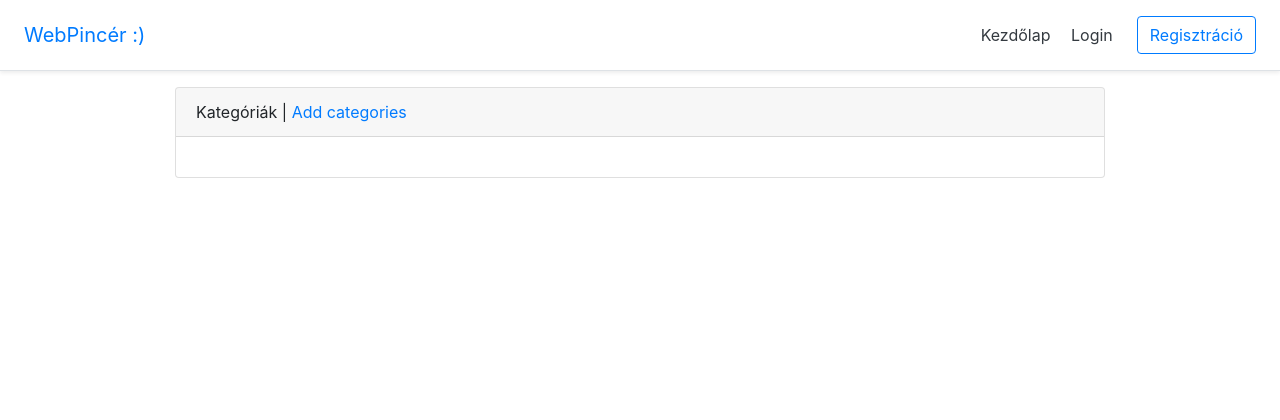
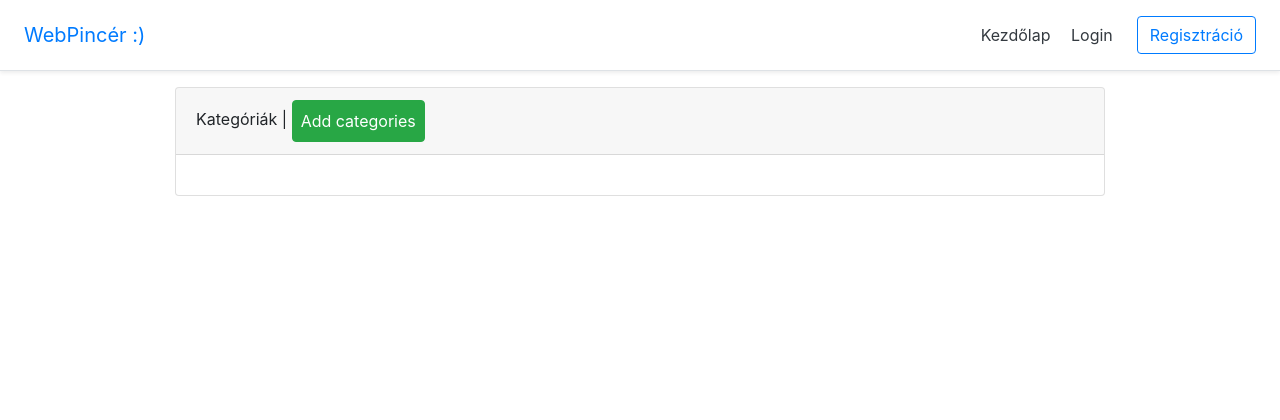
Before and after one commit to sSharkyYy/FoodOrderingApp, a Django app: template FoodOrdering/templates/FoodOrdering/Restaurant/Types/list_types.html in a window 1280 px wide. Shown: the top 420 px of the page. Run offline with Django 3.2, Linux system fonts and the light colour scheme; the template is opened without the code that fills it, so the values that code supplies are empty.

Commit message:
update: még gombok formázása

```diff
--- a/FoodOrdering/templates/FoodOrdering/Restaurant/Types/list_types.html
+++ b/FoodOrdering/templates/FoodOrdering/Restaurant/Types/list_types.html
@@ -5,7 +5,7 @@
 
   <div class="card my-2">
     <div class="card-header">Kategóriák |
-      <a href="{% url 'FoodOrdering:add_type' %}">Add categories</a>
+      <a href="{% url 'FoodOrdering:add_type' %}" class="btn btn-success p-2">Add categories</a>
     </div>
     <div class="card-body">
       <div class="row">
@@ -18,8 +18,8 @@
               <br>
               {{ dish.get_price }}
               <br>
-              <button type="submit" onclick="location.href='{% url 'FoodOrdering:edit_categories' type.id  %}'" >Módosít</button>
-              <button type="submit" onclick="location.href='{% url 'FoodOrdering:delete_categories' type.id  %}'" >Töröl</button>
+              <button class="p-2 btn btn-warning" type="submit" onclick="location.href='{% url 'FoodOrdering:edit_categories' type.id  %}'" >Módosít</button>
+              <button class="p-2 btn btn-danger" type="submit" onclick="location.href='{% url 'FoodOrdering:delete_categories' type.id  %}'" >Töröl</button>
             </div>
           </div>
         {% endfor %}
```
